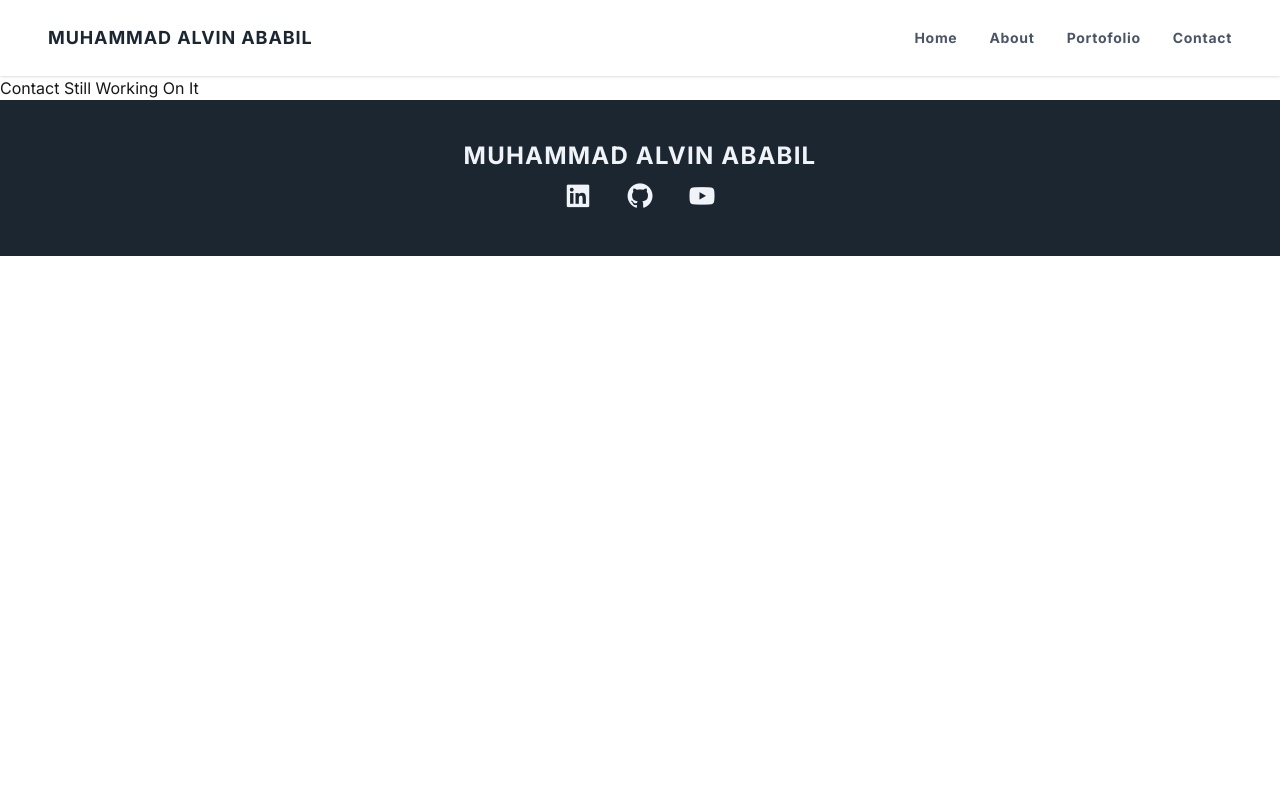
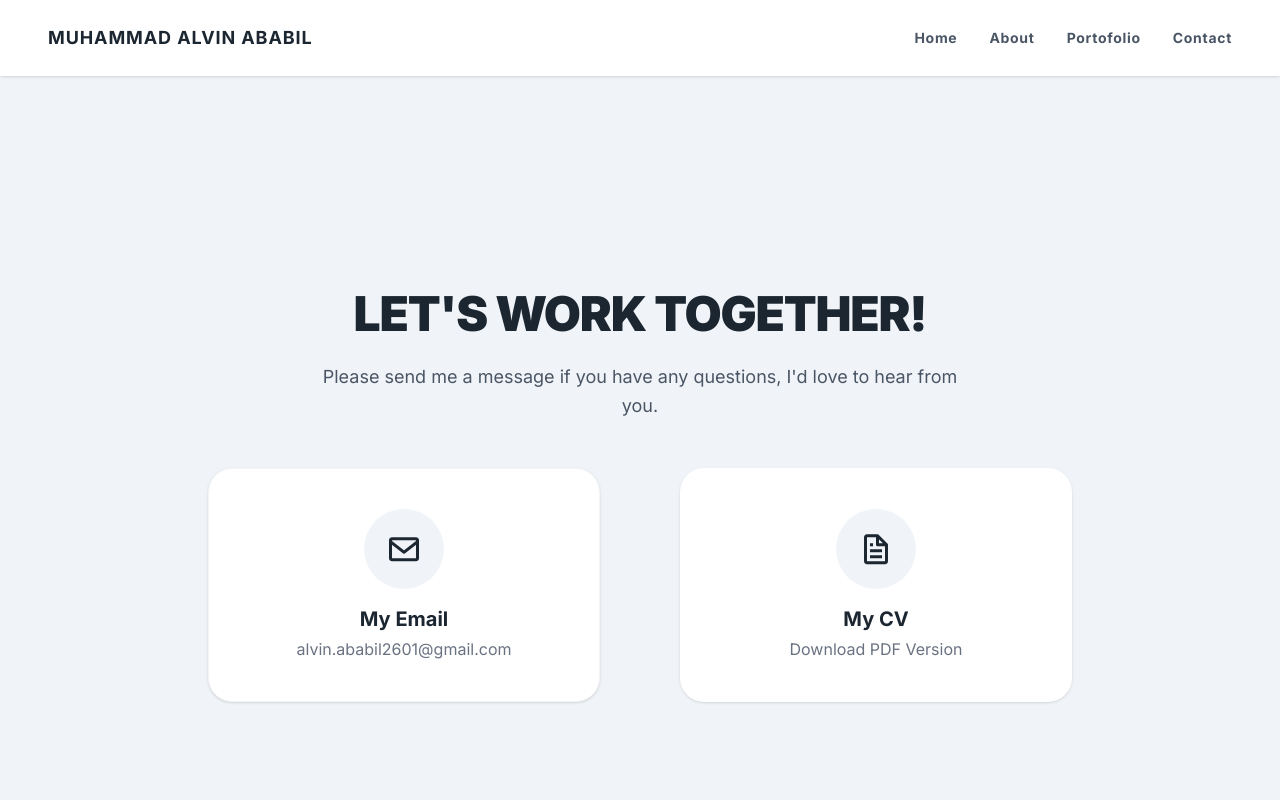
Before and after one commit to NeoRyumasil/WebPortofolio, a Next.js app: page /contact in a window 1280 px wide. Shown: the top 800 px of the page. Built offline with nearby package versions, Linux system fonts and the light colour scheme.

Commit message:
ADD : Contact Content

```diff
--- a/src/app/contact/page.tsx
+++ b/src/app/contact/page.tsx
@@ -1,5 +1,66 @@
+'use client';
+
+import { profileData, contactData } from "@/data/content";
+
 export default function Contact() {
     return (
-        <h1>Contact Still Working On It</h1>
+        <main className="min-h-screen bg-[#F0F4F8] flex flex-col">
+
+            {/* Contact Section */}
+            <section className="grow flex items-center justify-center px-6 py-20">
+                <div className="max-w-4xl w-full text-center">
+
+                    {/* Title */}
+                    <div className="mb-12 mt-10">
+                        <h1 className="text-4xl md:text-5xl font-black text-[#1B2631] mb-6 uppercase tracking-tight">
+                            Let's Work Together!
+                        </h1>
+                        <p className="text-lg text-gray-600 max-w-2xl mx-auto leading-relaxed">
+                            Please send me a message if you have any questions, I'd love to hear from you.
+                        </p>
+                    </div>
+
+                    {/* Contact Info */}
+                    <div className="grid grid-cols-1 md:grid-cols-2 gap-10 md:gap-20 px-2 md:px-4 mt-10">
+
+                        {/* Email */}
+                        <a
+                            href={`mailto:${contactData[0].email || 'alvin.ababil2601@gmail.com'}`}
+                            className="group bg-white p-8 rounded-3xl shadow-sm border border-gray-100 hover:shadow-2xl hover:-translate-y-2 transition-all duration-300 flex flex-col items-center justify-center gap-4 cursor-pointer py-10"
+                        >
+                            <div className="w-20 h-20 bg-[#F0F4F8] rounded-full flex items-center justify-center group-hover:bg-[#1B2631] transition-colors duration-300">
+                                <i className="bx bx-envelope text-4xl text-[#1B2631] group-hover:text-white transition-colors duration-300"></i>
+                            </div>
+                            <div>
+                                <h3 className="text-xl font-bold text-[#1B2631] mb-1">
+                                    My Email
+                                </h3>
+                                <p className="text-gray-500 group-hover:text-[#1B2631] transition-colors">
+                                    {contactData[0].email || 'alvin.ababil2601@gmail.com'}
+                                </p>
+                            </div>
+                        </a>
+
+                        {/* CV */}
+                        <div
+                            onClick={() => window.open(profileData.cvLink, "_blank")}
+                            className="group bg-white p-8 rounded-3xl shadow-sm border-gray-100 hover:shadow-2xl hover:-translate-y-2 transition-all duration-300 flex flex-col items-center justify-center gap-4 cursor-pointer py-10"
+                        >
+                            <div className="w-20 h-20 bg-[#F0F4F8] rounded-full flex items-center justify-center group-hover:bg-[#1B2631] transition-colors duration-300">
+                                <i className="bx bx-file text-4xl text-[#1B2631] group-hover:text-white transition-colors duration-300"></i>
+                            </div>
+                            <div>
+                                <h3 className="text-xl font-bold text-[#1B2631] mb-1">
+                                    My CV
+                                </h3>
+                                <p className="text-gray-500 group-hover:text-[#1B2631] transition-colors duration-300">
+                                    Download PDF Version
+                                </p>
+                            </div>
+                        </div>
+                    </div>
+                </div>
+            </section>
+        </main>
     );
 }
--- a/src/data/content.ts
+++ b/src/data/content.ts
@@ -109,3 +109,9 @@ export const footerData = [
         youtubeLink: "https://www.youtube.com/@VinToNep"
     }
 ];
+
+export const contactData = [
+    {
+        email: "alvin.ababil2601@gmail.com"
+    }
+];
```
Also changed, not shown: src/components/NavBar.tsx (+4 -12 lines).
